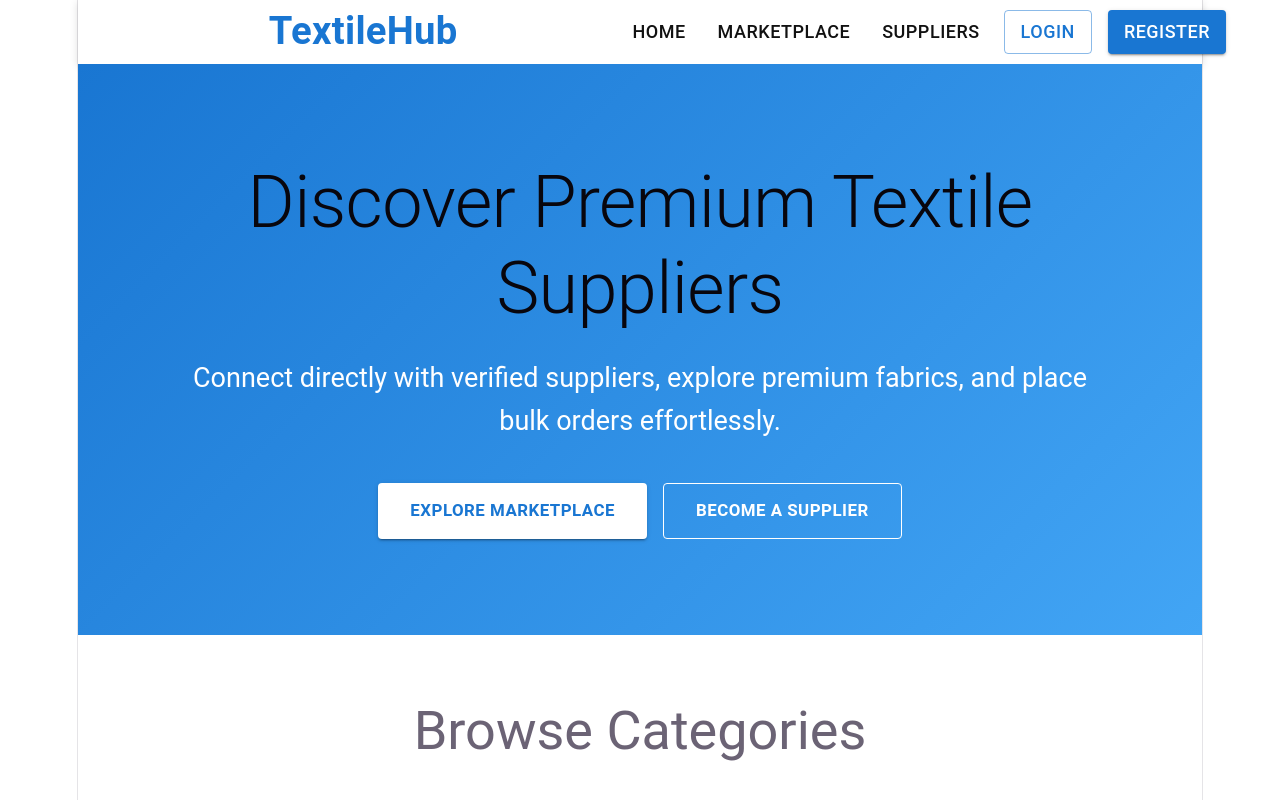
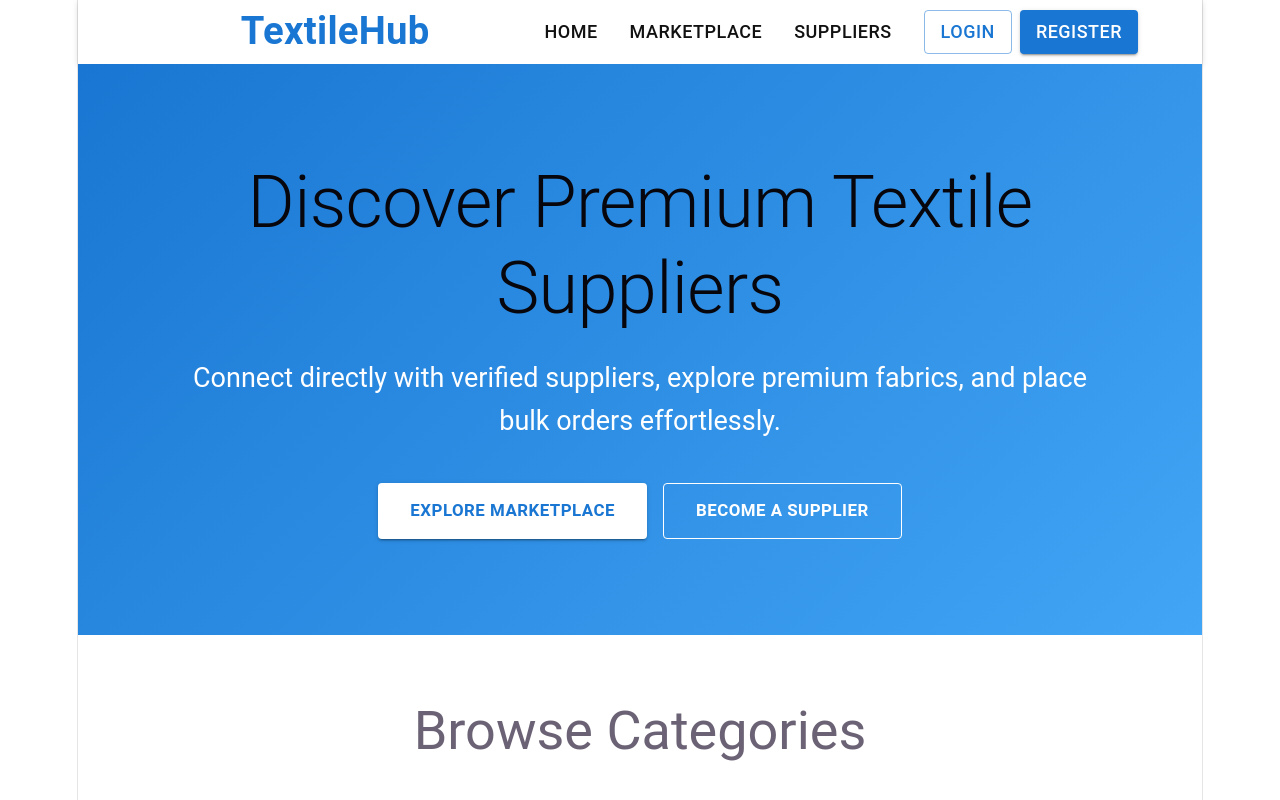
Before and after one commit to akshithareddy1906/textile-marketplace, a React (Vite) app in the folder client/: page / in a window 1280 px wide. Shown: the top 800 px of the page. Built offline with nearby package versions, Linux system fonts and the light colour scheme.

Commit message:
Fix navbar rendering and logout

```diff
--- a/client/src/components/Navbar.jsx
+++ b/client/src/components/Navbar.jsx
@@ -6,29 +6,22 @@ import {
   Button,
   Box,
 } from "@mui/material";
-import { useNavigate, useLocation } from "react-router-dom";
+import { useNavigate } from "react-router-dom";
 
 function Navbar() {
   const navigate = useNavigate();
-  const location = useLocation();
 
   const [isLoggedIn, setIsLoggedIn] = useState(
-    !!localStorage.getItem("token")
+    Boolean(localStorage.getItem("token"))
   );
 
   useEffect(() => {
     const checkLogin = () => {
-      setIsLoggedIn(!!localStorage.getItem("token"));
+      setIsLoggedIn(Boolean(localStorage.getItem("token")));
     };
 
     checkLogin();
-
-    window.addEventListener("storage", checkLogin);
-
-    return () => {
-      window.removeEventListener("storage", checkLogin);
-    };
-  }, [location]);
+  }, []);
 
   const handleLogout = () => {
     localStorage.removeItem("token");
@@ -45,18 +38,15 @@ function Navbar() {
       sx={{
         backgroundColor: "#ffffff",
         color: "#111111",
-        boxShadow: "0 2px 8px rgba(0,0,0,0.15)",
+        boxShadow: "0 2px 6px rgba(0,0,0,0.15)",
       }}
     >
       <Toolbar
         sx={{
-          maxWidth: "1400px",
-          width: "100%",
-          margin: "0 auto",
           minHeight: "80px",
+          px: { xs: 2, md: 8 },
         }}
       >
-
         {/* LOGO */}
         <Typography
           variant="h4"
@@ -71,21 +61,13 @@ function Navbar() {
           TextileHub
         </Typography>
 
-        {/* NAVIGATION */}
-        <Box
-          sx={{
-            display: "flex",
-            alignItems: "center",
-            gap: 2,
-          }}
-        >
-
         {/* HOME */}
         <Button
           color="inherit"
           onClick={() => navigate("/")}
           sx={{
             fontSize: "18px",
+            mx: 1,
           }}
         >
           HOME
@@ -97,6 +79,7 @@ function Navbar() {
           onClick={() => navigate("/buyer/marketplace")}
           sx={{
             fontSize: "18px",
+            mx: 1,
           }}
         >
           MARKETPLACE
@@ -108,12 +91,13 @@ function Navbar() {
           onClick={() => navigate("/supplier/dashboard")}
           sx={{
             fontSize: "18px",
+            mx: 1,
           }}
         >
           SUPPLIERS
         </Button>
 
-          {/* NOT LOGGED IN */}
+        {/* LOGGED OUT */}
         {!isLoggedIn && (
           <>
             <Button
@@ -121,6 +105,7 @@ function Navbar() {
               onClick={() => navigate("/login")}
               sx={{
                 fontSize: "18px",
+                ml: 2,
                 px: 2,
               }}
             >
@@ -132,6 +117,7 @@ function Navbar() {
               onClick={() => navigate("/register")}
               sx={{
                 fontSize: "18px",
+                ml: 1,
                 px: 2,
               }}
             >
@@ -148,6 +134,7 @@ function Navbar() {
               onClick={() => navigate("/buyer/dashboard")}
               sx={{
                 fontSize: "18px",
+                ml: 2,
                 px: 2,
               }}
             >
@@ -159,6 +146,7 @@ function Navbar() {
               onClick={handleLogout}
               sx={{
                 fontSize: "18px",
+                ml: 1,
                 px: 2,
               }}
             >
@@ -166,8 +154,6 @@ function Navbar() {
             </Button>
           </>
         )}
-
-        </Box>
       </Toolbar>
     </AppBar>
   );
```
Lines whose indentation alone changed are shown as unchanged.
